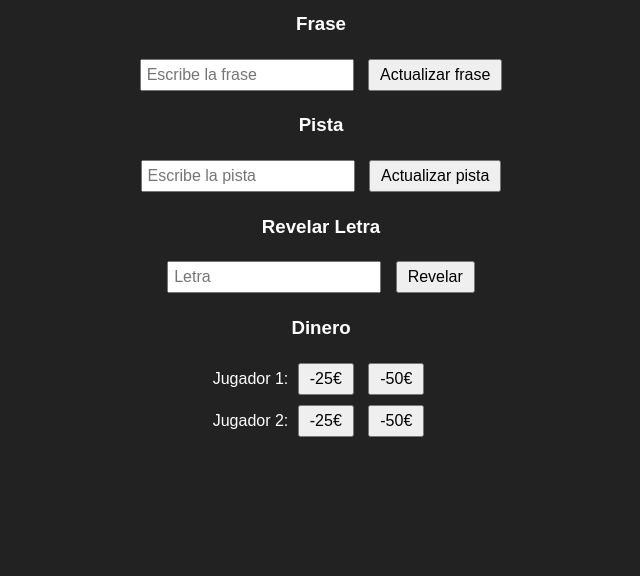
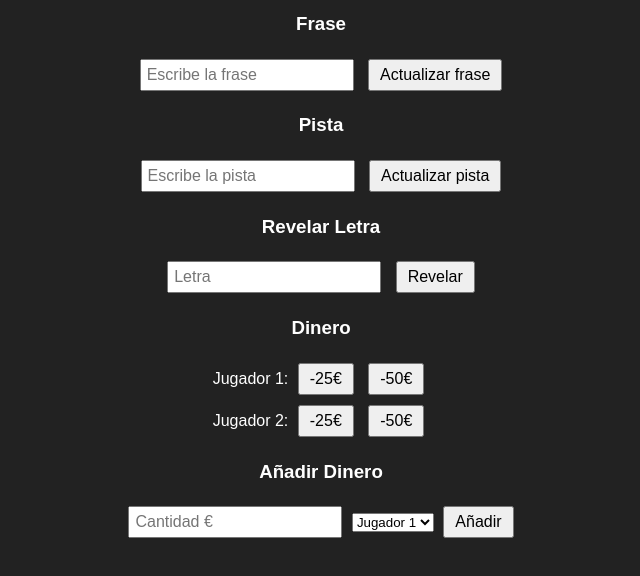
Before and after one commit to absasom/ruleta-online, a website: page public/admin.html in a window 1280 px wide. Shown: the part 84-660 px from the top of the page, without its empty margins (319-959 px from the left). Drawn offline with nearby package versions, Linux system fonts and the light colour scheme; no server answers.

Commit message:
Add custom money input for players in admin panel
Added a new input field and button to allow adding custom amounts of money to players.

```diff
--- a/public/admin.html
+++ b/public/admin.html
@@ -36,7 +36,16 @@ button { font-size: 16px; padding: 5px 10px; margin: 5px; }
 <!-- Botones de dinero -->
 <h3>Dinero</h3>
 Jugador 1: <button onclick="sumarDinero(1, -25)">-25€</button> <button onclick="sumarDinero(1, -50)">-50€</button><br>
-Jugador 2: <button onclick="sumarDinero(2, 2-5)">-25€</button> <button onclick="sumarDinero(2, -50)">-50€</button>
+Jugador 2: <button onclick="sumarDinero(2, -25)">-25€</button> <button onclick="sumarDinero(2, -50)">-50€</button>
+
+<!-- CAMPO NUEVO PARA AÑADIR DINERO -->
+<h3>Añadir Dinero</h3>
+<input id="dineroInput" type="number" placeholder="Cantidad €">
+<select id="jugadorSelect">
+  <option value="1">Jugador 1</option>
+  <option value="2">Jugador 2</option>
+</select>
+<button onclick="anadirDineroPersonalizado()">Añadir</button>
 
 <script src="/socket.io/socket.io.js"></script>
 <script>
@@ -60,6 +69,15 @@ function revelarLetra() {
 function sumarDinero(jugador, cantidad) {
   socket.emit("sumarDinero", { jugador, cantidad });
 }
+
+function anadirDineroPersonalizado() {
+  const cantidad = parseInt(document.getElementById("dineroInput").value);
+  const jugador = parseInt(document.getElementById("jugadorSelect").value);
+  if (!isNaN(cantidad)) {
+    socket.emit("sumarDinero", { jugador, cantidad });
+    document.getElementById("dineroInput").value = "";
+  }
+}
 </script>
 
 </body>
```
